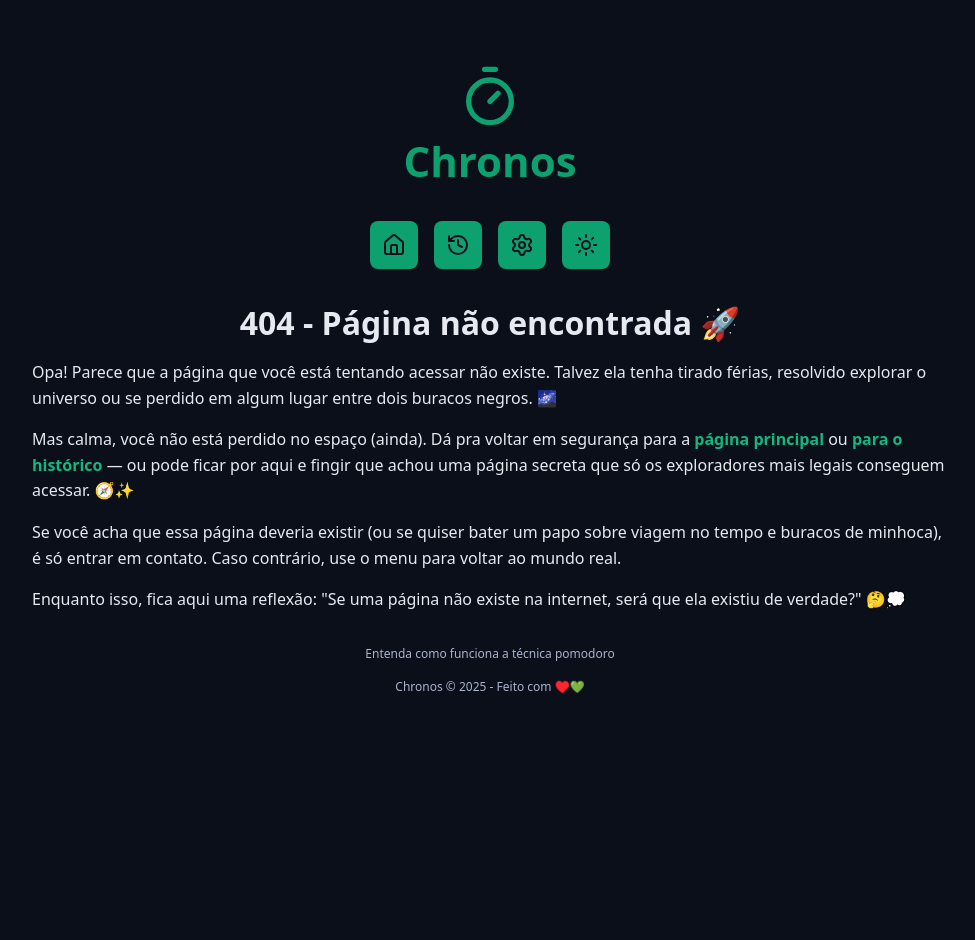
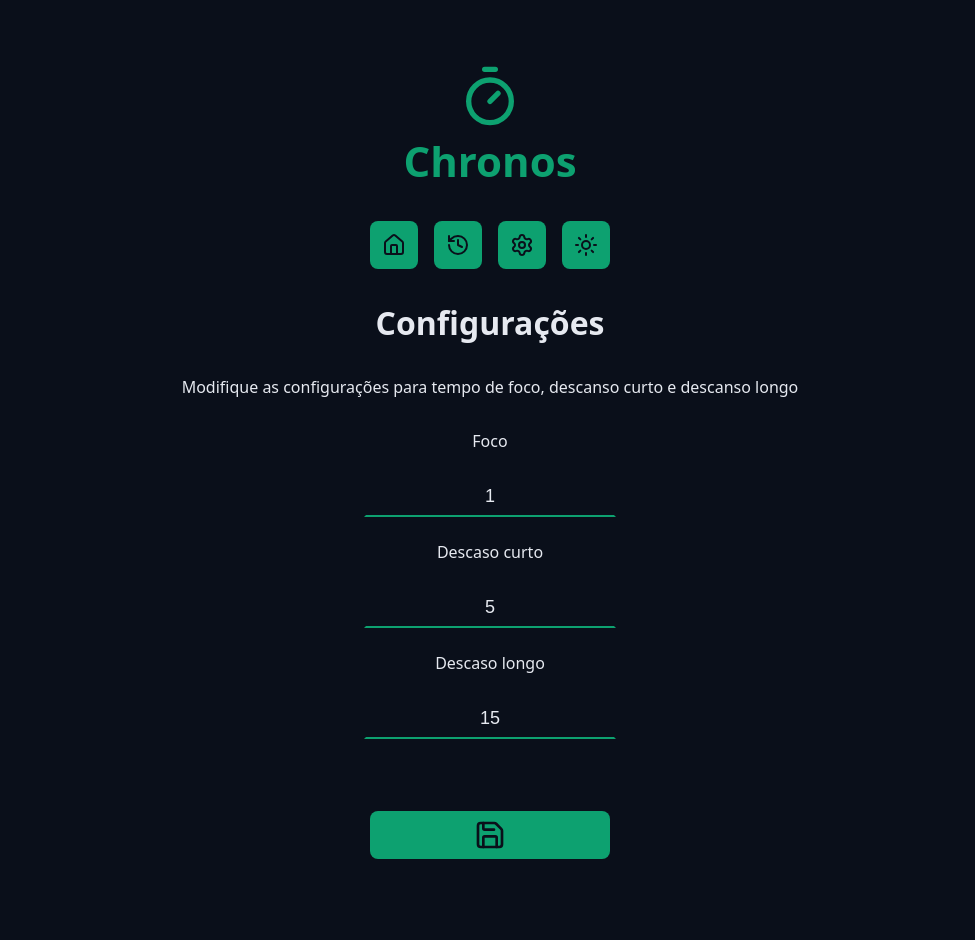
Before and after one commit to allan516/chronos, a React (Vite) app: page /settings in a window 1280 px wide. Shown: the top 940 px of the page, without its empty margins (150-1125 px from the left). Before the commit the page ends 800 px from the top, so only its background shows below. Built offline with nearby package versions, Linux system fonts and the light colour scheme.

Commit message:
feat: create settings page

```diff
--- /dev/null
+++ b/src/pages/Settings/index.tsx
@@ -0,0 +1,77 @@
+import { SaveIcon } from "lucide-react";
+import { Container } from "../../components/Container";
+import { DefaultInput } from "../../components/DefaultInput";
+import { Heading } from "../../components/Heading";
+import { MainTemplate } from "../../templates/MainTemplate";
+import { DefaultButton } from "../../components/DefaultButton";
+import { useRef } from "react";
+import { useTaskContext } from "../../contexts/TaskContext/useTaskContext";
+
+export function Settings() {
+  const { state } = useTaskContext();
+  const workTimeInput = useRef<HTMLInputElement>(null);
+  const shortBreakTimeInput = useRef<HTMLInputElement>(null);
+  const longBreakTimeInput = useRef<HTMLInputElement>(null);
+  function handleSaveSettings(e: React.FormEvent<HTMLFormElement>) {
+    e.preventDefault();
+
+    const workTime = workTimeInput.current?.value;
+    const shortBreakTime = shortBreakTimeInput.current?.value;
+    const longBreakTime = longBreakTimeInput.current?.value;
+
+    console.log(workTime, shortBreakTime, longBreakTime);
+  }
+  return (
+    <MainTemplate>
+      <Container>
+        <Heading>Configurações</Heading>
+      </Container>
+
+      <Container>
+        <p style={{ textAlign: "center" }}>
+          Modifique as configurações para tempo de foco, descanso curto e
+          descanso longo
+        </p>
+      </Container>
+
+      <Container>
+        <form onSubmit={handleSaveSettings} action="" className="form">
+          <div className="formRow">
+            <DefaultInput
+              id="workTime"
+              labelText="Foco"
+              ref={workTimeInput}
+              defaultValue={state.config.workTime}
+            />
+          </div>
+
+          <div className="formRow">
+            <DefaultInput
+              id="shortBreakTime"
+              labelText="Descaso curto"
+              ref={shortBreakTimeInput}
+              defaultValue={state.config.shortBreakTime}
+            />
+          </div>
+
+          <div className="formRow">
+            <DefaultInput
+              id="longBreakTime"
+              labelText="Descaso longo"
+              ref={longBreakTimeInput}
+              defaultValue={state.config.longBreakTime}
+            />
+          </div>
+
+          <div className="formRow">
+            <DefaultButton
+              icon={<SaveIcon />}
+              aria-label="Salvar configurações"
+              title="Salvar configurações"
+            />
+          </div>
+        </form>
+      </Container>
+    </MainTemplate>
+  );
+}
--- a/src/routers/MainRouter/index.tsx
+++ b/src/routers/MainRouter/index.tsx
@@ -4,6 +4,7 @@ import { AboutPomodoro } from "../../pages/AboutPomodoro";
 import { NotFound } from "../../pages/NotFound";
 import { useEffect } from "react";
 import { History } from "../../pages/History";
+import { Settings } from "../../pages/Settings";
 
 function ScrollToTop() {
   const { pathname } = useLocation();
@@ -20,8 +21,9 @@ export function MainRouter() {
     <BrowserRouter>
       <Routes>
         <Route path="/" element={<Home />} />
+        <Route path="/history/" element={<History />} />
+        <Route path="/settings/" element={<Settings />} />
         <Route path="/about-pomodoro/" element={<AboutPomodoro />} />
-        <Route path="/history/" element={<History />} />
 
         <Route path="*" element={<NotFound />} />
       </Routes>
```
